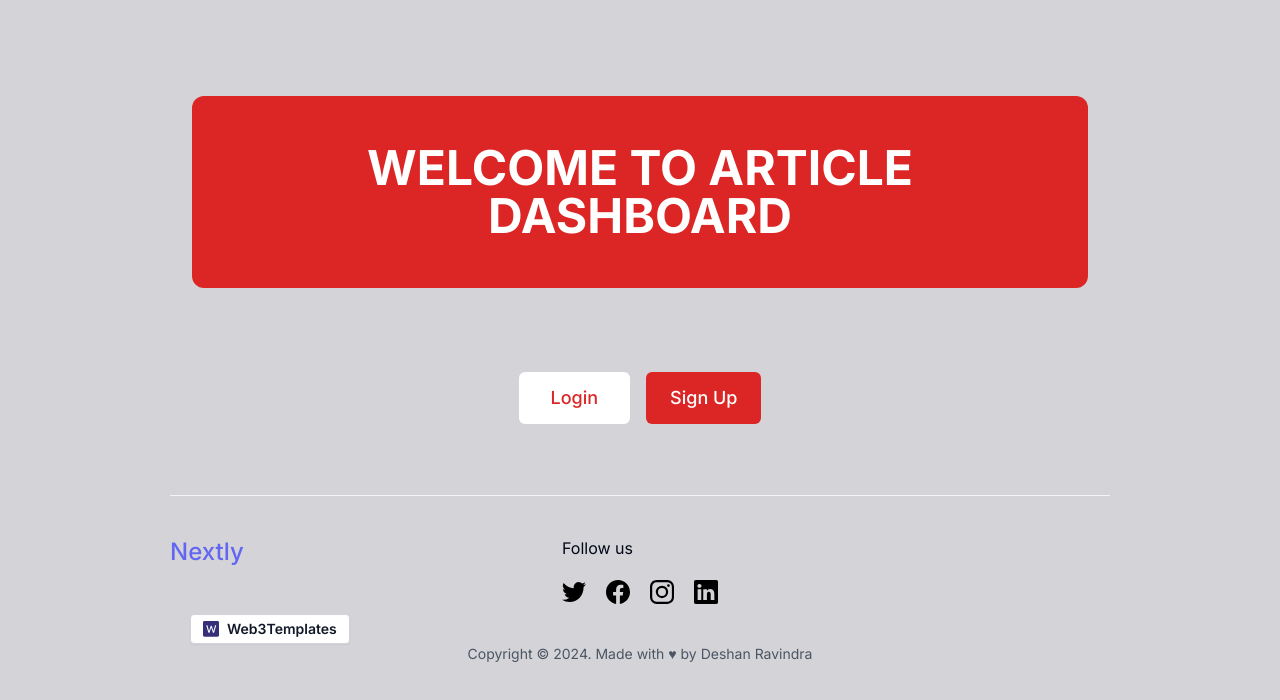
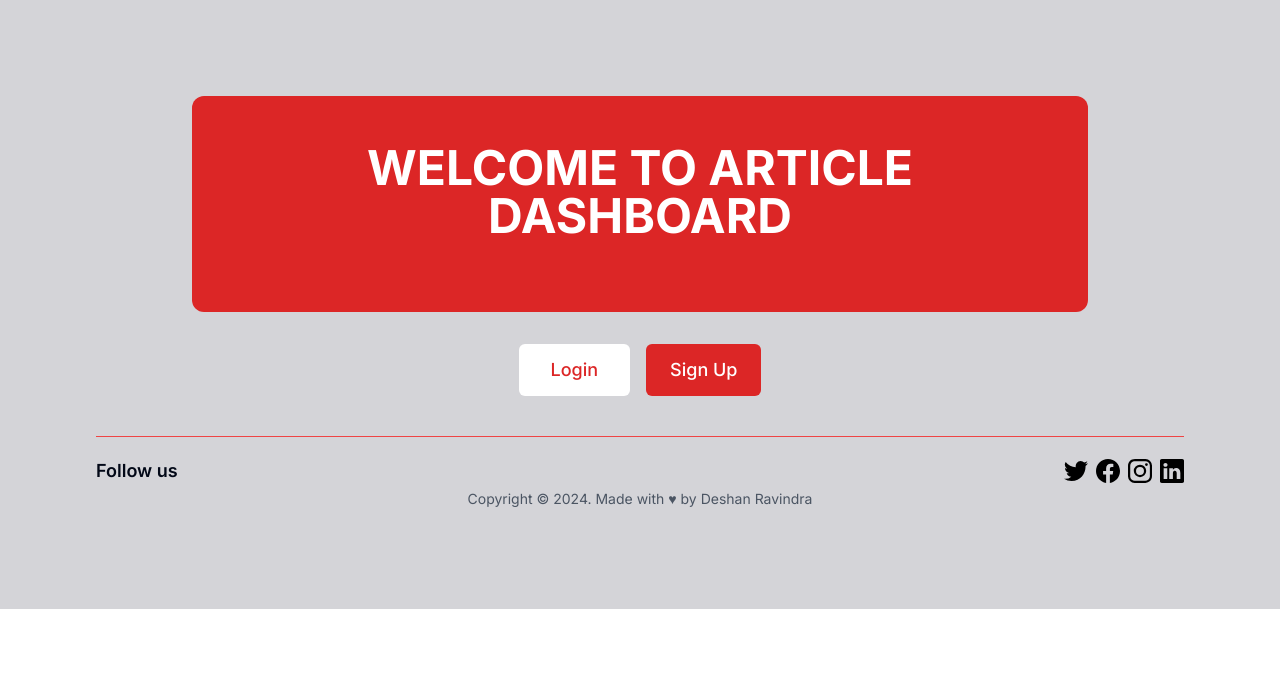
Before and after one commit to deshan-ravin/Article-Dashboard-2, a Next.js app in the folder frontend/: page / in a window 1280 px wide. Shown: the top 700 px of the page. Built offline with nearby package versions, Linux system fonts and the light colour scheme.

Commit message:
signup done and some other changes

```diff
--- a/frontend/src/app/login/page.tsx
+++ b/frontend/src/app/login/page.tsx
@@ -2,15 +2,19 @@ import Link from "next/link";
 import ThemeChanger from "../../components/darkswitch";
 import Image from "next/image";
 import { Disclosure } from "@headlessui/react";
-import { LoginForm } from "../../components/LoginForm";
-
+import { LoginForm } from "../../components/loginform";
+import { Footer } from "../../components/footer";
 export default function Pages() {
   return (
     <>
-     <main className="flex min-h-screen flex-col items-center justify-center pt-25 pb-24 pl-24 pr-24">
-     <h1 className="text-4xl font-bold mb-2 text-red-500">Article Dashboard</h1>
-
+     <main className="flex min-h-screen flex-col items-center justify-center pt-25 pb-24 pl-24 pr-24 bg-zinc-300">
+     <h1 className="text-4xl font-bold mt-12 mb-6 text-red-500">
+        <Link href="/">Article Dashboard</Link>
+     </h1>
+    <div>
     <LoginForm/>
+    </div>
+    <Footer/>
 </main>
 
     </>
--- a/frontend/src/app/page.tsx
+++ b/frontend/src/app/page.tsx
@@ -1,12 +1,13 @@
 import Image from "next/image";
 import Link from "next/link";
 import { Footer } from "@/components/footer";
+
 export default function Home() {
   return (
-    <main className="flex min-h-screen flex-col items-center justify-between p-24 bg-zinc-300">
+    <main className="flex max-h-screen flex-col items-center justify-between p-24 bg-zinc-300">
       <div className="flex flex-wrap items-center justify-between w-full max-w-4xl gap-5 mx-auto text-white bg-red-600 px-7 py-7 lg:px-12 lg:py-12 lg:flex-nowrap rounded-xl">
         <div className="flex-grow text-center">
-          <h2 className="text-4xl font-bold lg:text-5xl">
+        <h2 className="text-4xl font-bold lg:text-5xl mb-6">
             WELCOME TO ARTICLE DASHBOARD
           </h2>
         </div>
@@ -15,18 +16,17 @@ export default function Home() {
       {/* Button Section */}
       <div className="flex space-x-4 mt-8">
 
-          <Link className="inline-block px-8 py-3 text-lg font-medium text-red-600 bg-white rounded-md hover:bg-red-100 hover:text-red-700 transition duration-300" href="/login">
+          <Link className="inline-block px-8 py-3 text-lg font-medium text-red-600 bg-white rounded-md hover:bg-zinc-400 hover:text-red-700 transition duration-300" href="/login">
             Login
           </Link>
 
-          <Link className="inline-block px-6 py-3 text-lg font-medium text-white bg-red-600 rounded-md hover:bg-red-700 hover:text-white transition duration-300" href="/signup">
+          <Link className="inline-block px-6 py-3 text-lg font-medium text-white bg-red-600 rounded-md hover:bg-zinc-400 hover:text-white transition duration-300" href="/signup">
             Sign Up
           </Link>
       </div>
 
-      <div>
-        <Footer/>
-      </div>
+      <Footer />
+
     </main>
   );
 }
--- a/frontend/src/app/signup/page.tsx
+++ b/frontend/src/app/signup/page.tsx
@@ -0,0 +1,22 @@
+import Link from "next/link";
+import ThemeChanger from "../../components/darkswitch";
+import Image from "next/image";
+import { Disclosure } from "@headlessui/react";
+import { SignUpForm } from "../../components/signupform";
+import { Footer } from "../../components/footer";
+export default function Pages() {
+  return (
+    <>
+     <main className="flex min-h-screen flex-col items-center justify-center pt-25 pb-24 pl-24 pr-24 bg-zinc-300">
+     <h1 className="text-4xl font-bold mt-12 mb-6 text-red-500">
+        <Link href="/">Article Dashboard</Link>
+     </h1>
+    <div>
+        <SignUpForm/>
+    </div>
+    <Footer/>
+</main>
+
+    </>
+  );
+}
--- a/frontend/src/components/footer.tsx
+++ b/frontend/src/components/footer.tsx
@@ -5,44 +5,23 @@ export function Footer() {
     const navigation = ["Product", "Features", "Pricing", "Company", "Blog"];
     const legal = ["Terms", "Privacy", "Legal"];
     return (
-      <div className="relative">
-        <Container>
-          <div className="grid max-w-screen-xl grid-cols-1 gap-10 pt-10 mx-auto mt-5 border-t border-gray-100 dark:border-trueGray-700 lg:grid-cols-5">
-            <div className="lg:col-span-2">
-              <div>
-                {" "}
-                <Link
-                  href="/"
-                  className="flex items-center space-x-2 text-2xl font-medium text-indigo-500 dark:text-gray-100"
-                >
-                  <span>Nextly</span>
-                </Link>
+      <div className="relative w-full">
+  <Container className="mt-10 w-full">
+    <div className="w-full pt-5 border-t border-red-500 dark:border-trueGray-700">
+      <div className="flex flex-col lg:flex-row lg:justify-between items-center gap-3">
+        <div className="flex justify-start w-full lg:w-auto">
+          <div className="text-lg font-semibold">Follow us</div>
         </div>
-            </div>
-            <div className="">
-              <div>Follow us</div>
-              <div className="flex mt-5 space-x-5 text-black dark:text-black">
-                <a
-                  href="https://twitter.com/"
-                  target="_blank"
-                  rel="noopener"
-                >
+        <div className="flex justify-end w-full lg:w-auto space-x-2 text-black dark:text-black">
+          <a href="https://twitter.com/" target="_blank" rel="noopener">
             <span className="sr-only">Twitter</span>
             <Twitter />
           </a>
-                <a
-                  href="https://facebook.com/"
-                  target="_blank"
-                  rel="noopener"
-                >
+          <a href="https://facebook.com/" target="_blank" rel="noopener">
             <span className="sr-only">Facebook</span>
             <Facebook />
           </a>
-                <a
-                  href="https://instagram.com/"
-                  target="_blank"
-                  rel="noopener"
-                >
+          <a href="https://instagram.com/" target="_blank" rel="noopener">
             <span className="sr-only">Instagram</span>
             <Instagram />
           </a>
@@ -54,13 +33,12 @@ export function Footer() {
       </div>
     </div>
 
-          <div className="my-10 text-sm text-center text-gray-600 dark:text-gray-400">
+    <div className="my-1 text-sm text-center text-gray-600 dark:text-gray-400 w-full">
       Copyright © {new Date().getFullYear()}. Made with ♥ by Deshan Ravindra
     </div>
   </Container>
-        {/* Do not remove this */}
-        <Backlink />
 </div>
+
     );
   }
 
@@ -110,31 +88,3 @@ export function Footer() {
       <path d="M22.23 0H1.77C.8 0 0 .77 0 1.72v20.56C0 23.23.8 24 1.77 24h20.46c.98 0 1.77-.77 1.77-1.72V1.72C24 .77 23.2 0 22.23 0zM7.27 20.1H3.65V9.24h3.62V20.1zM5.47 7.76h-.03c-1.22 0-2-.83-2-1.87 0-1.06.8-1.87 2.05-1.87 1.24 0 2 .8 2.02 1.87 0 1.04-.78 1.87-2.05 1.87zM20.34 20.1h-3.63v-5.8c0-1.45-.52-2.45-1.83-2.45-1 0-1.6.67-1.87 1.32-.1.23-.11.55-.11.88v6.05H9.28s.05-9.82 0-10.84h3.63v1.54a3.6 3.6 0 0 1 3.26-1.8c2.39 0 4.18 1.56 4.18 4.89v6.21z" />
     </svg>
   );
-
-  const Backlink = () => {
-    return (
-      <a
-        href="https://web3templates.com"
-        target="_blank"
-        rel="noopener"
-        className="absolute flex px-3 py-1 space-x-2 text-sm font-semibold text-gray-900 bg-white border border-gray-300 rounded shadow-sm place-items-center left-5 bottom-5 dark:bg-trueGray-900 dark:border-trueGray-700 dark:text-trueGray-300"
-      >
-        <svg
-          width="20"
-          height="20"
-          viewBox="0 0 30 30"
-          fill="none"
-          className="w-4 h-4"
-          xmlns="http://www.w3.org/2000/svg"
-        >
-          <rect width="30" height="29.5385" rx="2.76923" fill="#362F78" />
-          <path
-            d="M10.14 21.94H12.24L15.44 12.18L18.64 21.94H20.74L24.88 8H22.64L19.58 18.68L16.36 8.78H14.52L11.32 18.68L8.24 8H6L10.14 21.94Z"
-            fill="#F7FAFC"
-          />
-        </svg>
-
-        <span>Web3Templates</span>
-      </a>
-    );
-  };
--- a/frontend/src/components/loginform.tsx
+++ b/frontend/src/components/loginform.tsx
@@ -13,7 +13,7 @@ import { Label } from "@/components/ui/label"
 
 export function LoginForm() {
   return (
-    <Card className="mx-auto max-w-sm">
+    <Card className="w-[450px]">
       <CardHeader>
         <CardTitle className="text-2xl">Login</CardTitle>
         <CardDescription>
@@ -44,13 +44,13 @@ export function LoginForm() {
             Login
           </Button>
 
-          <Button variant="outline" className="w-full  hover:bg-zinc-500">
+          <Button variant="outline" className="w-full  text-red-600 bg-white rounded-md hover:bg-zinc-400 hover:text-red-700 transition duration-300">
             Login with Google
           </Button>
         </div>
         <div className="mt-4 text-center text-sm">
           Don&apos;t have an account?{" "}
-          <Link href="#" className="underline">
+          <Link  className="text-blue-500 hover:text-red-500 underline" href="/signup">
             Sign up
           </Link>
         </div>
--- /dev/null
+++ b/frontend/src/components/signupform.tsx
@@ -0,0 +1,59 @@
+import Link from "next/link"
+
+import { Button } from "@/components/ui/button"
+import {
+  Card,
+  CardContent,
+  CardDescription,
+  CardHeader,
+  CardTitle,
+} from "@/components/ui/card"
+import { Input } from "@/components/ui/input"
+import { Label } from "@/components/ui/label"
+
+export function SignUpForm() {
+  return (
+    <Card className="w-[450px]">
+    <CardHeader>
+      <CardTitle className="text-xl">Sign Up</CardTitle>
+      <CardDescription>
+        Enter your information to create an account
+      </CardDescription>
+    </CardHeader>
+    <CardContent>
+      <div className="grid gap-4">
+        <div className="grid gap-2">
+          <Label htmlFor="first-name">Name</Label>
+          <Input id="first-name" placeholder="john dory" required />
+        </div>
+        <div className="grid gap-2">
+          <Label htmlFor="email">Email</Label>
+          <Input
+            id="email"
+            type="email"
+            placeholder="xxxxx@example.com"
+            required
+          />
+        </div>
+        <div className="grid gap-2">
+          <Label htmlFor="password">Password</Label>
+          <Input id="password" type="password" />
+        </div>
+        <Button type="submit" className="w-full  bg-red-600 hover:bg-zinc-500">
+          Create an account
+        </Button>
+        <Button variant="outline" className="w-full  text-red-600 bg-white rounded-md hover:bg-zinc-400 hover:text-red-700 transition duration-300">
+          Sign up with Google
+        </Button>
+      </div>
+      <div className="mt-4 text-center text-sm">
+        Already have an account?{" "}
+        <Link className="text-blue-500 hover:text-red-500 underline" href="/login">
+          Sign in
+        </Link>
+      </div>
+    </CardContent>
+  </Card>
+
+  )
+}
```
Lines whose indentation alone changed are shown as unchanged.
